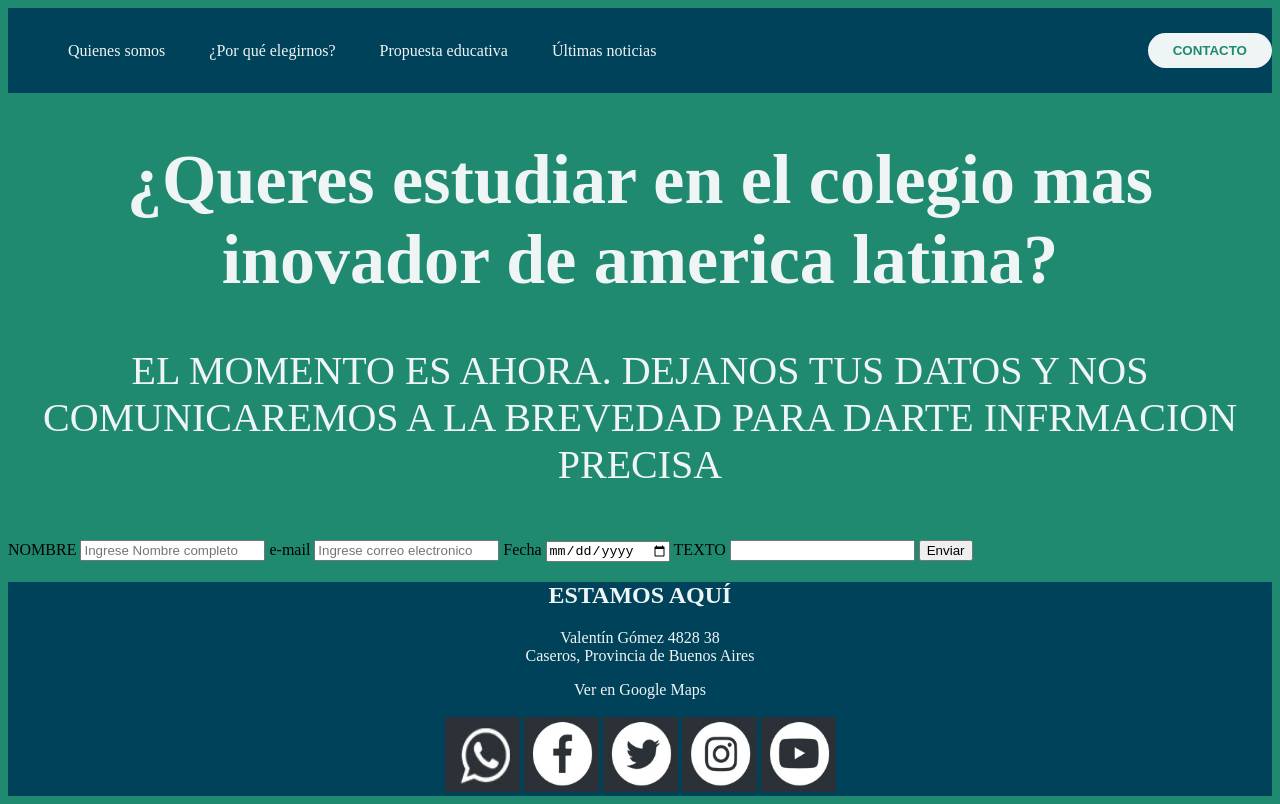
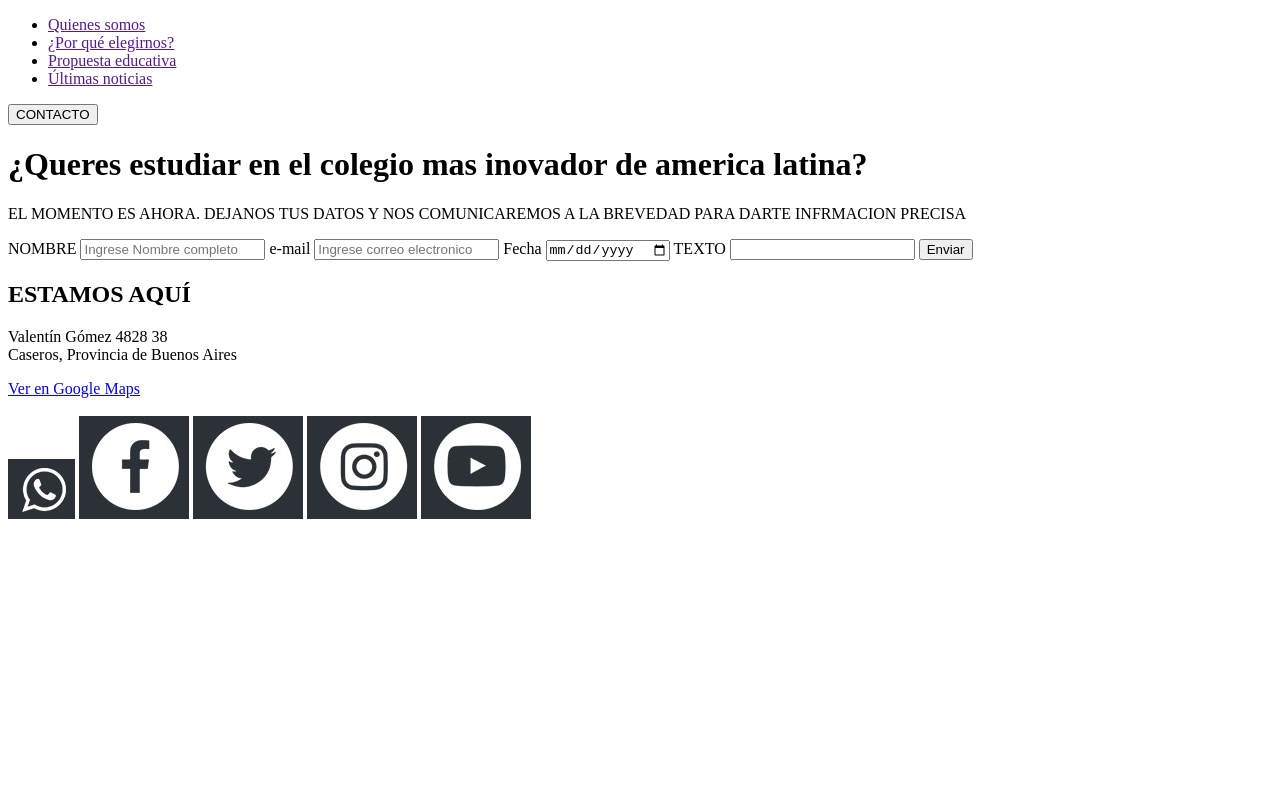
Before and after one commit to JEROD15/PROYECTO-INTEGRADOR-WEB-UNTREFSCHOOL, a plain HTML site: page contacto.html in a window 1280 px wide. Drawn offline with Linux system fonts and the light colour scheme; files that its build step writes are made by us from their sources; files whose address does not match are found by name.

Commit message:
fecha21/7

```diff
--- a/style.css
+++ b/style.css
@@ -1,123 +1 @@
 @import url('https://fonts.googleapis.com/css2?family=Bebas+Neue&display=swap')
-*{
-    box-sizing: border-box;
-    margin: 0;
-    padding: 0;
-    font-family: 'Bebas Neue', sans-serif;
-}
-body{
-    background-color:#1F8A70;
-}
-header{
-    background-color: #00425A;
-    display: flex;
-    justify-content: space-between;
-    align-items: center;
-    height: 85px;
-    height: 5px 10%;
-}
-.header .nav-links {
-    list-style: none;
-}
-.header .nav-links li {
-    display: inline-block;
-    padding: 0 20px;
-}
-.header .nav-links li:hover {
-    transform: scale(1.2);
-
-}
-.header .nav-links a{
-    font-size: 700;
-    color: #EFF5F5;
-    text-decoration: none;
-}
-.header .nav-links li a:hover {
-    color: #FC7300;
-}
-.header .btn button{
-    font-weight: 700;
-    color: #1F8A70;
-    padding: 10px 25px;
-    background: #EFF5F5;
-    border: none;
-    border-radius: 50px;
-    cursor: pointer;
-    transition: all 0.3s ease 0s;
-}
-.header .btn button:hover{
-    background-color: #FC7300;
-    color: #00425A;
-    transform: scale(1.2);
-}
-.title {
-    margin: 0;
-    padding: 0;
-    height: 400px;
-    background-image:url(/PROYECTO/multimedia/portada.jpg) ;
-    background-size: cover;
-    background-position: center;
-}
-.title h1{
-    text-align: center;
-    font-size: 100px;
-    color: #EFF5F5;
-    text-shadow: 2px 2px 4px color black;
-}
-.title p{
-    text-align: center;
-    font-size: 70px;
-    color: #EFF5F5;
-}
-.title2 {
-    margin: 0;
-    padding: 0;
-    height: 400px;
-    background-image:url(/PROYECTO/multimedia/portada.jpg) ;
-    background-size: cover;
-    background-position: center;
-}
-.title2 h1{
-    text-align: center;
-    font-size: 70px;
-    color: #EFF5F5;
-    text-shadow: 2px 2px 4px color black;
-}
-.title2 p{
-    text-align: center;
-    font-size: 40px;
-    color: #EFF5F5;
-}
-.quien {
-    font-size: 80px;
-    color: #EFF5F5;
-    text-align: center;
-}
-.quienes {
-
-    display: flex;
-    justify-content: center;
-    height: 300px;
-}
-.quienp {
-    font-size: 40px;
-    color: #EFF5F5;
-    text-align: center;
-}
-
-
-
-
-.footer{
-    background-color: #00425A;
-    color: #EFF5F5;
-    text-align: center;
-}
-.maps{
-    text-decoration: none;
-    color: #EFF5F5;
-}
-.redes a img {
-    height: 75px;
-    width: 75px;
-}
```
